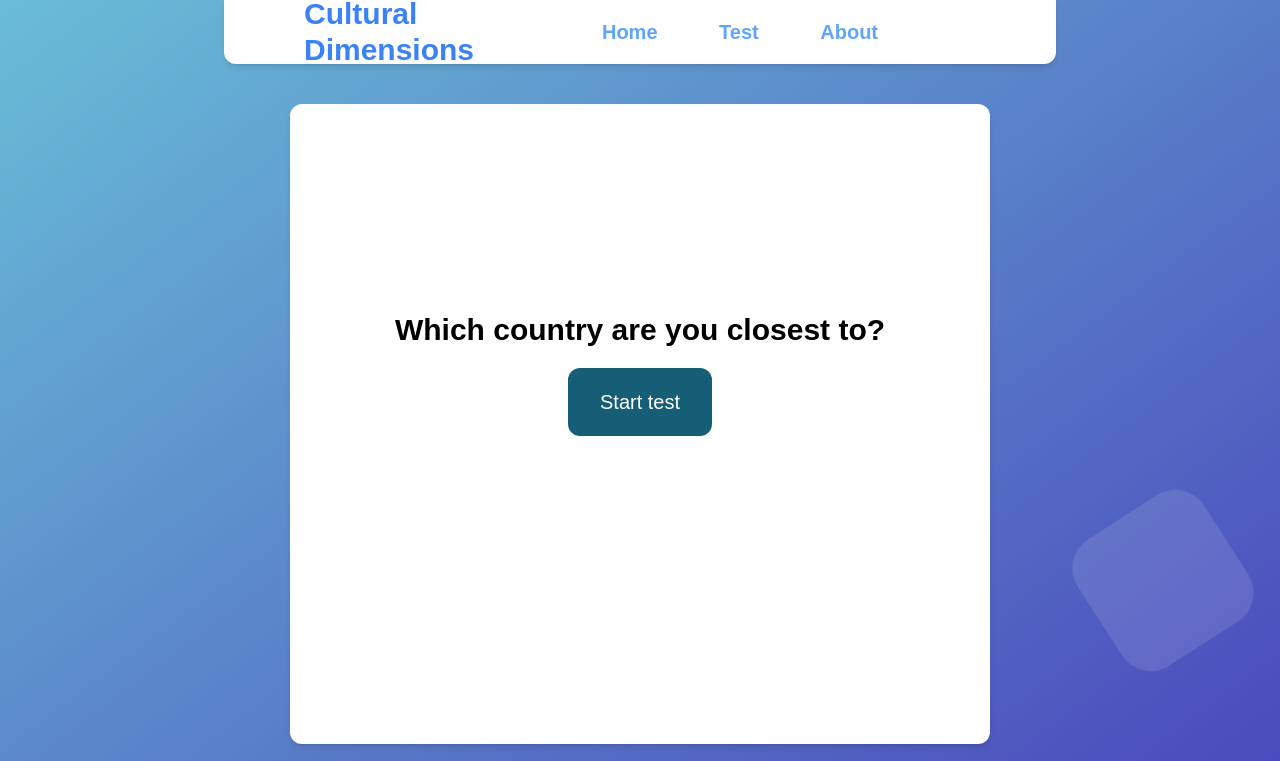
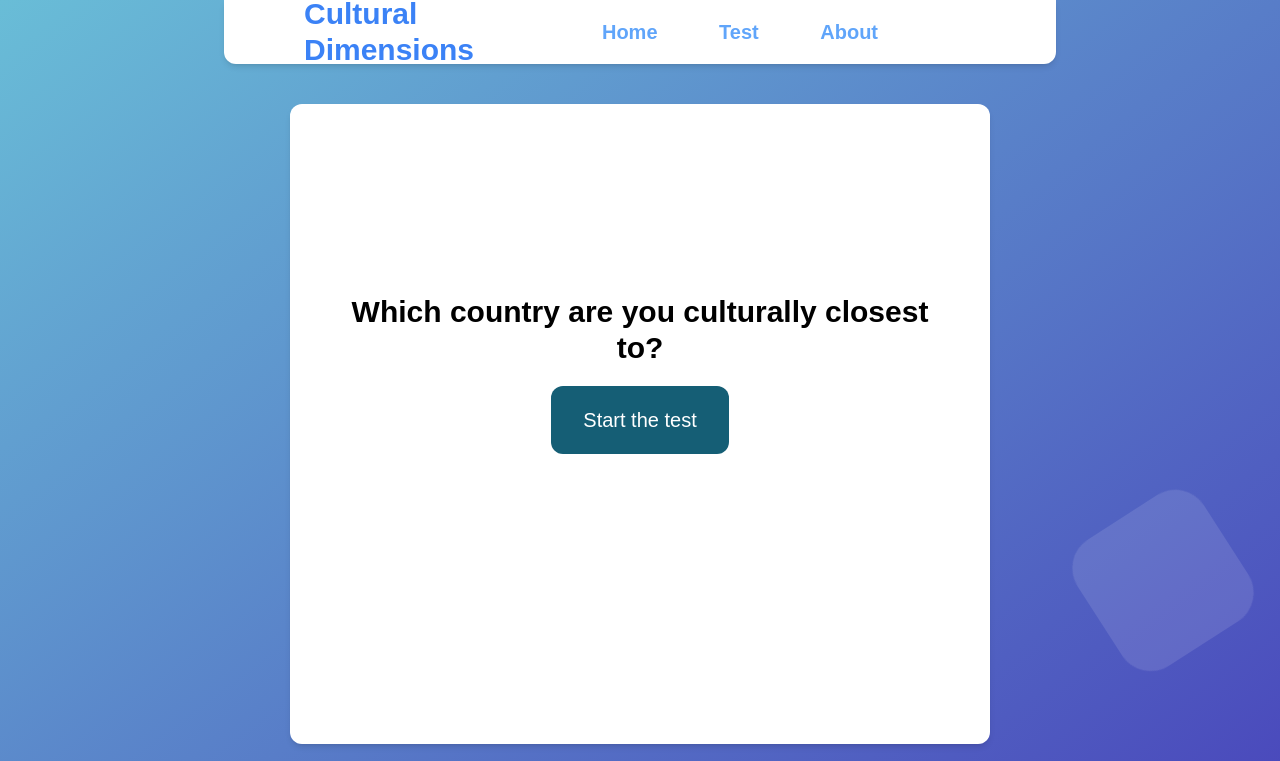
Before and after one commit to lorenzo-ferrari/culturaldimensions, a website: page index.html in a window 1280 px wide. Shown: the top 761 px of the page. Drawn offline with Linux system fonts and the light colour scheme.

Commit message:
updated index.html

```diff
--- a/index.html
+++ b/index.html
@@ -5,7 +5,7 @@
     <meta name="viewport" content="width=device-width, initial-scale=1.0">
     <link href="dist/output.css" rel="stylesheet">
     <script type="application/javascript" src="./questions.js"></script>
-    <title>Cultural Dimensions - Which country are you closest to?</title>
+    <title>Cultural Dimensions</title>
   </head>
   <body class="area" style="overflow-x:hidden;">
   <div class="">
@@ -35,8 +35,8 @@
 
     <div class="container flex justify-center items-center my-10  h-[80vh] w-[100%] bg-gradient-to-tr from-white to-white rounded-xl mx-auto shadow-md flex-col min-h-[580px] max-w-[700px] sm:w-[60%] p-5">
 
-      <h1 class="font-bold text-black text-3xl transition-[2s] relative top-0 mx-5 text-center" id="introText">Which country are you closest to?</h1>
-      <button onclick="beginQuestioniare()" id="button" class="bg-cyan-800 hover:bg-blue-600 transition-[1s] text-white px-8 py-5 m-5 rounded-xl text-xl cursor-pointer">Start test</button>
+      <h1 class="font-bold text-black text-3xl transition-[2s] relative top-0 mx-5 text-center" id="introText">Which country are you culturally closest to?</h1>
+      <button onclick="beginQuestioniare()" id="button" class="bg-cyan-800 hover:bg-blue-600 transition-[1s] text-white px-8 py-5 m-5 rounded-xl text-xl cursor-pointer">Start the test</button>
 
       <div class="flex flex-col justify-center relative top-[-200px] w-full h-[10vh]">
 
```
